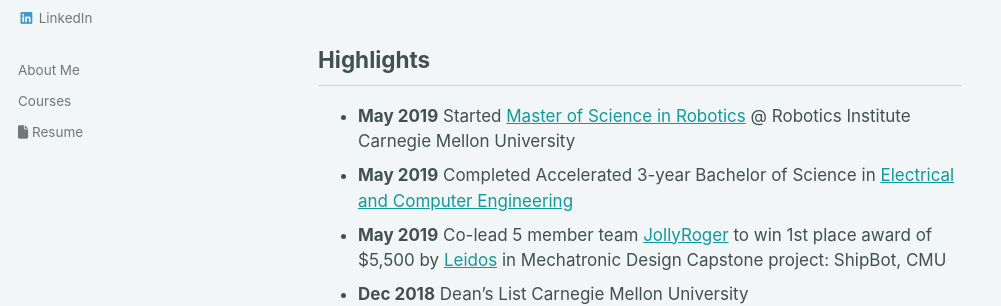
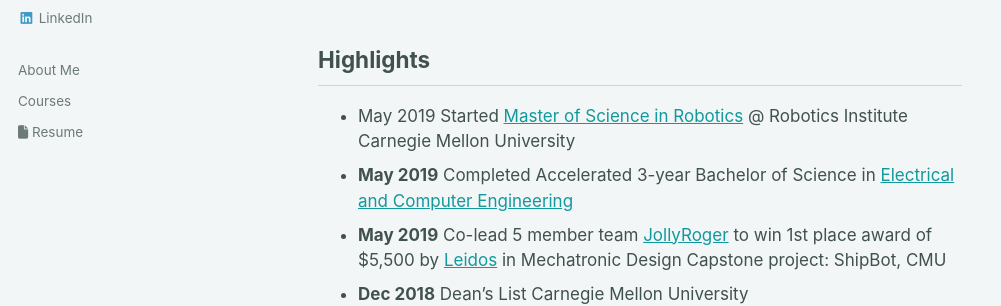
Before and after one commit to saram1sra/saram1sra.github.io, a Jekyll site: the page built from index.html, in a window 1280 px wide and 900 px high. Shown: the part 403-709 px from the top of the window, without its empty margins (0-1001 px from the left). Built offline with Jekyll 4.4.1, drawn with Linux system fonts in a browser that asks for light colours; cached includes are drawn as plain includes; nearby versions of some CDN libraries; the list of posts is cut into pages by our own code.

Commit message:
size exp

```diff
--- a/index.html
+++ b/index.html
@@ -19,12 +19,16 @@
 <h2> Highlights </h2>
 
 <ul>
-<li style="font-size:17px" ><b>May 2019</b> Started <a href="https://www.ri.cmu.edu/education/academic-programs/master-of-science-robotics/">Master of Science in Robotics</a> @ Robotics Institute Carnegie Mellon University</li>
+<li style="font-size:17px" >May 2019 Started <a href="https://www.ri.cmu.edu/education/academic-programs/master-of-science-robotics/">Master of Science in Robotics</a> @ Robotics Institute Carnegie Mellon University</li>
 <li style="font-size:17px"><b>May 2019</b> Completed Accelerated 3-year Bachelor of Science in <a href="https://www.ece.cmu.edu/">Electrical and Computer Engineering</a></li>
 <li style="font-size:17px"><b>May 2019</b> Co-lead 5 member team <a href="https://sites.google.com/view/cmu-jollyroger/home">JollyRoger</a> to win 1st place award of $5,500 by <a href="https://www.leidos.com/">Leidos</a> in Mechatronic Design Capstone project: ShipBot, CMU</li>
 <li style="font-size:17px"><b>Dec 2018</b> Dean’s List Carnegie Mellon University</li>
 <li style="font-size:17px"><b>May-Aug 2018</b> Interned in the Advanced Robotics Perception Team @ <a href="https://www.amazonrobotics.com/#/">Amazon Robotics MA</a>, worked at the intersection of perception and action</li>
 <li style="font-size:17px"><b>Apr 2018</b> Won the <a href="https://www.cmu.edu/uro/MoM/2018-award-winners.html">Boeing Blue Skies Award: Game Changer</a>- $1000 for one of two presented research work @ <a href="https://www.cmu.edu/uro/MoM/">Meeting of the Minds Research Symposium</a>, CMU </li>
+
+
+
+
 </ul>
 </p>
 </div>
```
